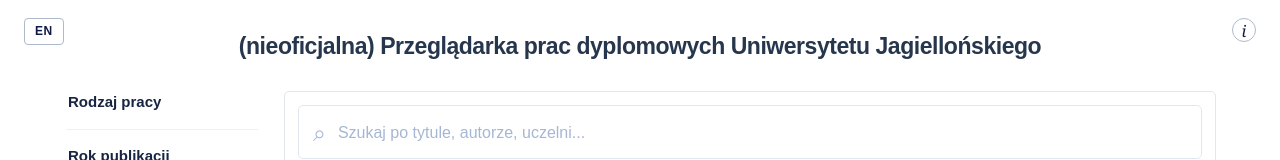
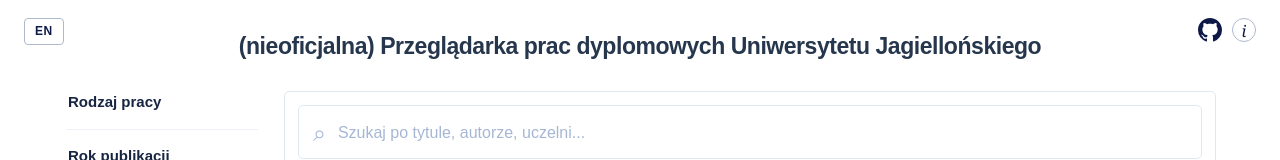
Before and after one commit to Pug0r/better-thesis-search, a React (Vite) app: page / in a window 1280 px wide. Shown: the top 160 px of the page. Built offline with nearby package versions, Linux system fonts and the light colour scheme.

Commit message:
Add github project link

```diff
--- a/src/App.css
+++ b/src/App.css
@@ -50,6 +50,23 @@
     border-color: #0e1947;
     background: #0e1947;
     color: #fff;
+}
+
+.github-link {
+    position: fixed;
+    z-index: 3;
+    top: 18px;
+    right: 58px;
+    display: grid;
+    width: 24px;
+    height: 24px;
+    place-items: center;
+    color: #0e1947;
+    transition: color 0.2s;
+}
+
+.github-link:hover {
+    color: #475569;
 }
 
 .info-panel {
--- a/src/App.jsx
+++ b/src/App.jsx
@@ -136,6 +136,7 @@ function SearchApp() {
   const rowVirtualizer = useWindowVirtualizer({ count: results.length, estimateSize: () => 190, overscan: 4 })
   return <main className="app-shell">
     <button className="locale-toggle" type="button" aria-label={copy.localeSwitchLabel} title={copy.localeSwitchLabel} onClick={() => setLocale((current) => current === 'pl' ? 'en' : 'pl')}>{locale === 'pl' ? 'EN' : 'PL'}</button>
+    <a className="github-link" href="https://github.com/Pug0r/better-thesis-search" target="_blank" rel="noreferrer" aria-label="GitHub repository" title="GitHub repository"><svg height="24" width="24" viewBox="0 0 16 16" fill="currentColor"><path d="M8 0c4.42 0 8 3.58 8 8a8.013 8.013 0 0 1-5.45 7.59c-.4.08-.55-.17-.55-.38 0-.27.01-1.13.01-2.2 0-.75-.25-1.23-.54-1.48 1.78-.2 3.65-.88 3.65-3.95 0-.88-.31-1.59-.82-2.15.08-.2.36-1.02-.08-2.12 0 0-.67-.22-2.2.82-.64-.18-1.32-.27-2-.27-.68 0-1.36.09-2 .27-1.53-1.03-2.2-.82-2.2-.82-.44 1.1-.16 1.92-.08 2.12-.51.56-.82 1.28-.82 2.15 0 3.06 1.86 3.75 3.64 3.95-.23.2-.44.55-.51 1.07-.46.21-1.61.55-2.33-.66-.15-.24-.6-.83-1.23-.82-.67.01-.27.38.01.53.34.19.73.9.82 1.13.16.45.68 1.31 2.69.94 0 .67.01 1.3.01 1.49 0 .21-.15.45-.55.38A7.995 7.995 0 0 1 0 8c0-4.42 3.58-8 8-8Z"></path></svg></a>
     <button className="info-button" type="button" onClick={() => setInfoOpen((open) => !open)} aria-expanded={infoOpen} aria-label={copy.information}>i</button>
     {infoOpen && <aside className="info-panel"><p>{copy.informationBody[0]}</p><p>{copy.informationBody[1]}</p></aside>}
     <div className="workspace">
```
